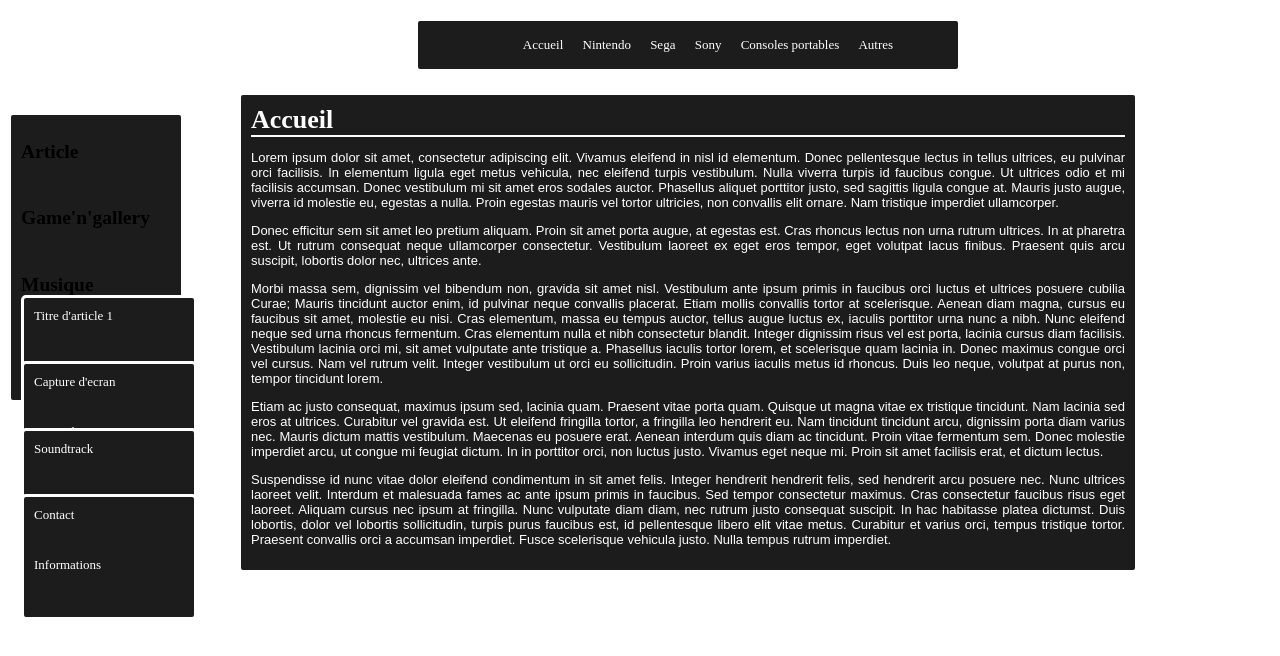
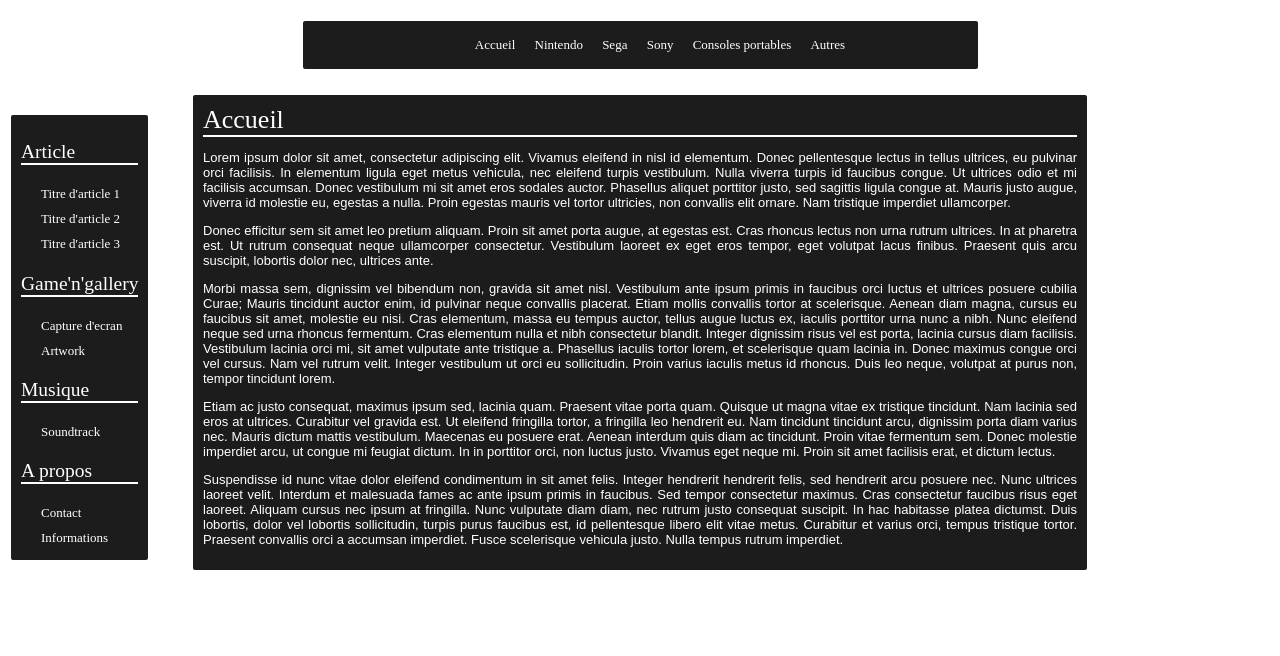
Before and after one commit to yazillux/site, a plain HTML site: page index.html in a window 1280 px wide. Drawn offline with Linux system fonts and the light colour scheme; a web font is replaced by a local one.

Commit message:
Update style.css

```diff
--- a/style.css
+++ b/style.css
@@ -23,7 +23,7 @@ p
 {
 	width: 900px;
 	color: white;
-	margin-left: 220px;
+	margin : auto;
 	text-align: justify;
 	padding: 10px;
 }
@@ -41,6 +41,7 @@ p
 {
 	margin: auto;
 	border-bottom: 2px solid white;
+	font-weight : normal;
 }
 /*******MENU*******/
 #menu ul li
@@ -50,7 +51,6 @@ p
 	 border-radius: 10px;
 	 width: auto;
 	 padding: 3px;
-
 	 margin-right: 5px;
 	 margin-left: 5px;
 }
@@ -92,7 +92,7 @@ p
 	background-color: #1C1C1C;
 	border: 3px solid white;
 	border-radius: 5px;
-	width: 60%;
+	width: 75%;
 	margin: auto;
 	margin-bottom: 20px;
 }
@@ -110,33 +110,38 @@ p
 }
 
 /*******MENU_LATERAL*******/
-#menul ul
+#retro
 {
 	background-color: #1C1C1C;
 	border: 3px solid white;
 	border-radius: 5px;
 	margin: auto;
 	padding: 10px;
+	position: absolute;
+	margin-top: 104px;
 }
-#menul ul li a:hover::before
+#retro li{list-style-type:none;}
+
+#menul ul li h2
+{
+	text-decoration:none;
+	color: white;
+	border-bottom: 2px solid white;
+	font-weight : normal;
+}
+
+#menul a
+{
+	display : block;
+	margin-left : -20px;
+	color: white;
+	padding : auto;
+	text-decoration:none;
+}
+
+#menul a:hover::before
 {
 	content: "► ";
 }
-#menul ul li
-{
-	list-style-type:none;
-	height: 50px;
-	width : 150px;
-}
 
-#menul ul
-{
-	position: absolute;
-	margin-top: 104px;
-}
-
-#menul ul li a
-{
-	text-decoration:none;
-	color:white;
-}
+#menul ul li a{line-height : 25px;}
```
